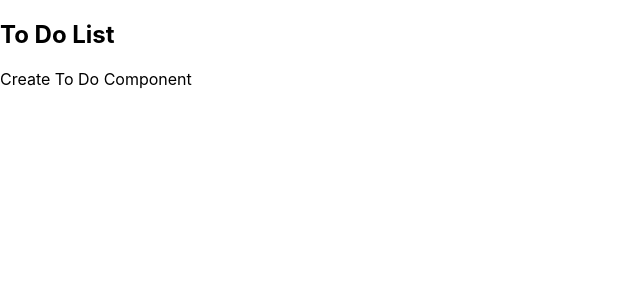
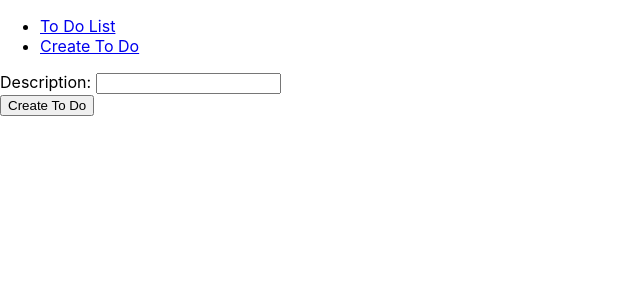
Before and after one commit to kelseyleewerner/MERN_to_do_list, a React (Create React App) app: page /create in a window 1280 px wide. Shown: the top 300 px of the page, without its empty margins (0-640 px from the left). Built offline with nearby package versions, Linux system fonts and the light colour scheme.

Commit message:
Create basic form component for creating new to do item

```diff
--- a/src/App.tsx
+++ b/src/App.tsx
@@ -10,7 +10,14 @@ class App extends Component<{}, {}> {
     return (
       <Router>
         <div>
-          <h2>To Do List</h2>
+          <ul>
+            <li>
+              <Link to="/">To Do List</Link>
+            </li>
+            <li>
+              <Link to="create">Create To Do</Link>
+            </li>
+          </ul>
           <Route path="/" exact component={ToDoList} />
           <Route path="/edit/:id" component={EditToDo} />
           <Route path="/create" component={CreateToDo} />
--- a/src/components/create-todo.tsx
+++ b/src/components/create-todo.tsx
@@ -1,10 +1,68 @@
-import React, { Component } from 'react';
+import React, { Component, ChangeEvent, FormEvent } from 'react';
 
-export default class CreateToDo extends Component<{}, {}> {
+type CreateToDoState = {
+    todo_description: string,
+    todo_completed: boolean
+}
+
+// TODO: FINISH THIS!!! NEED TO INCLUDE FUNCTIONS
+interface ICreateToDo {
+    state: CreateToDoState,
+    onChangeToDoDescription(event:ChangeEvent<HTMLInputElement>): void,
+    onSubmit(event:FormEvent<HTMLFormElement>): void
+}
+
+export default class CreateToDo extends Component<any, CreateToDoState> {
+    constructor(props: any) {
+        super(props);
+
+        this.state = {
+            todo_description: '',
+            todo_completed: false
+        }
+        this.onChangeToDoDescription = this.onChangeToDoDescription.bind(this);
+        this.onSubmit = this.onSubmit.bind(this);
+    }
+
+    onChangeToDoDescription(event:ChangeEvent<HTMLInputElement>): void {
+        this.setState({
+            todo_description: event.target.value
+        });
+    }
+
+    onSubmit(event:FormEvent<HTMLFormElement>): void {
+        event.preventDefault();
+        const { todo_description } = this.state;
+
+        console.log(`FORM DESCRIPTION: ${todo_description}`);
+
+        this.setState({
+            todo_description: '',
+            todo_completed: false
+        });
+    }
+
     render() {
+        const { todo_description } = this.state;
+
         return (
             <div>
-                <p>Create To Do Component</p>
+                <form onSubmit={this.onSubmit}>
+                    <div>
+                        <label>Description: </label>
+                        <input
+                            type='text'
+                            value={todo_description}
+                            onChange={this.onChangeToDoDescription}
+                        />
+                    </div>
+                    <div>
+                        <input
+                            type="submit"
+                            value="Create To Do"
+                        />
+                    </div>
+                </form>
             </div>
         )
     }
```
